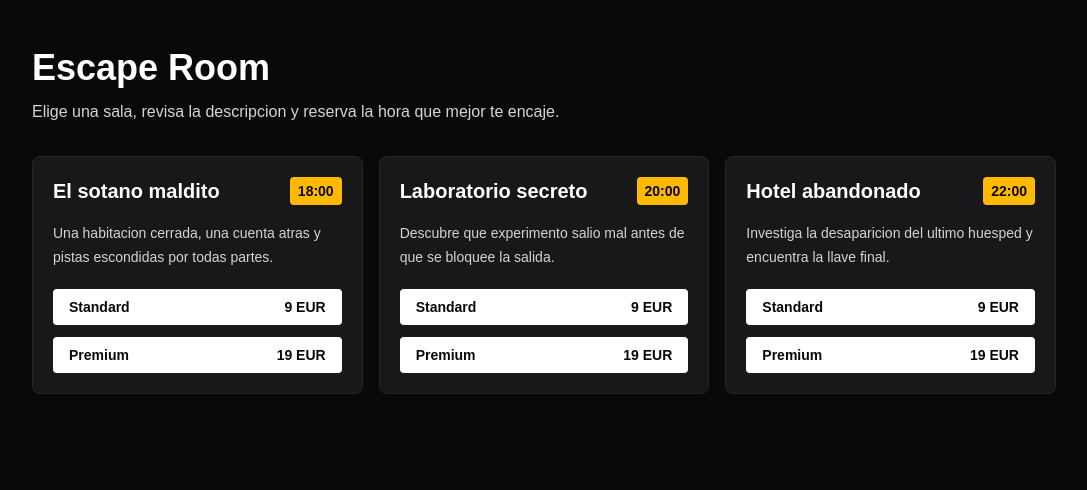
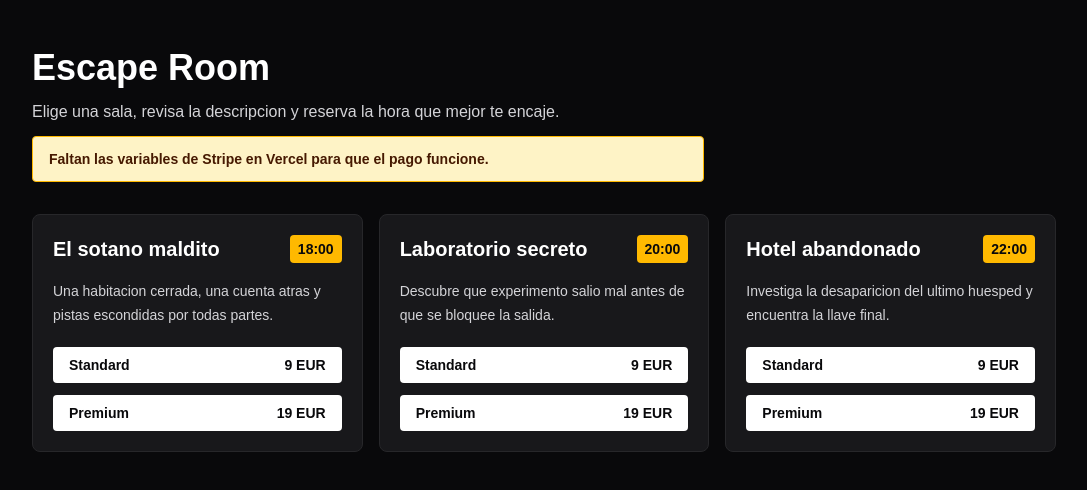
Before and after one commit to kali10-cell/susana2, a Next.js app: page / in a window 1280 px wide. Shown: the top 490 px of the page, without its empty margins (96-1183 px from the left). Built offline with nearby package versions, Linux system fonts and the light colour scheme.

Commit message:
Show Stripe variables notice

```diff
--- a/app/page.jsx
+++ b/app/page.jsx
@@ -33,6 +33,9 @@ export default function HomePage() {
           Elige una sala, revisa la descripcion y reserva la hora que mejor te
           encaje.
         </p>
+        <p className="mt-3 max-w-2xl rounded border border-amber-400 bg-amber-100 px-4 py-3 text-sm font-semibold text-amber-950">
+          Faltan las variables de Stripe en Vercel para que el pago funcione.
+        </p>
 
         <div className="mt-8 grid gap-4 sm:grid-cols-2 lg:grid-cols-3">
           {salas.map((sala) => (
```
